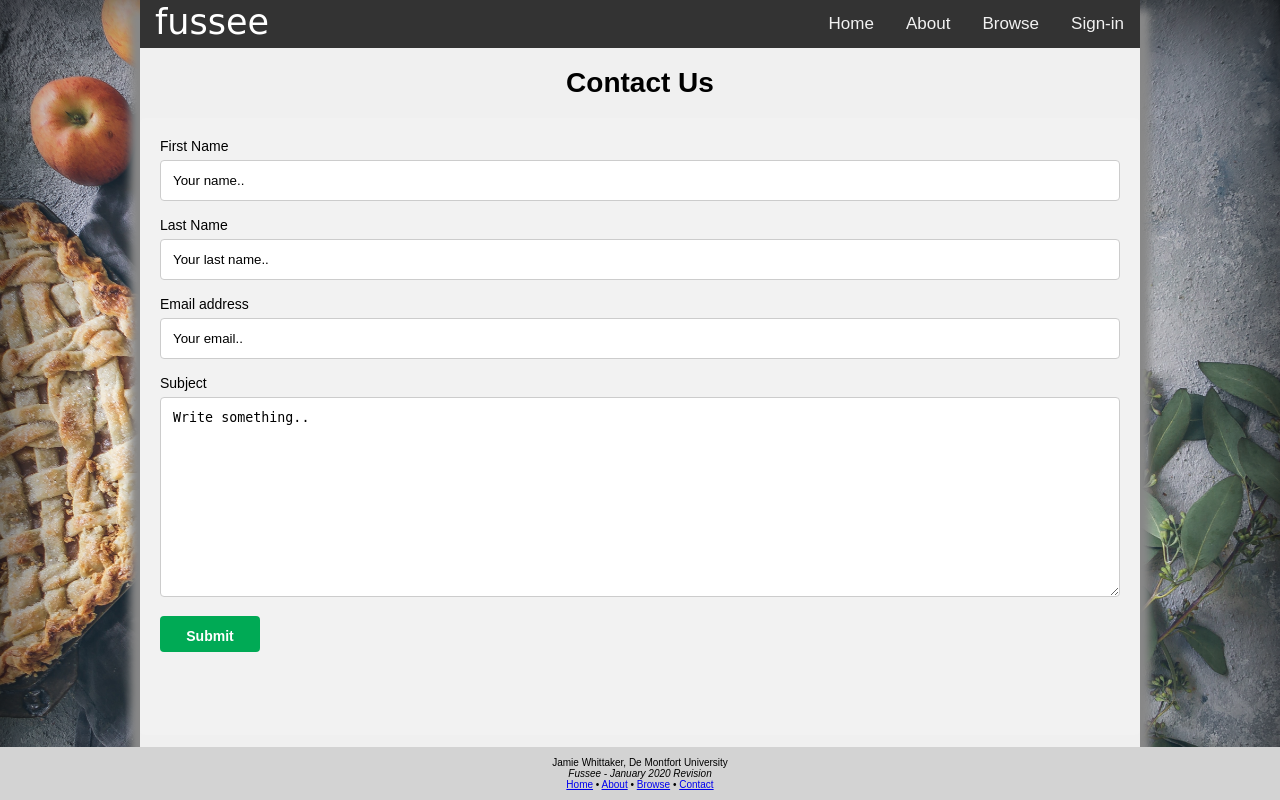
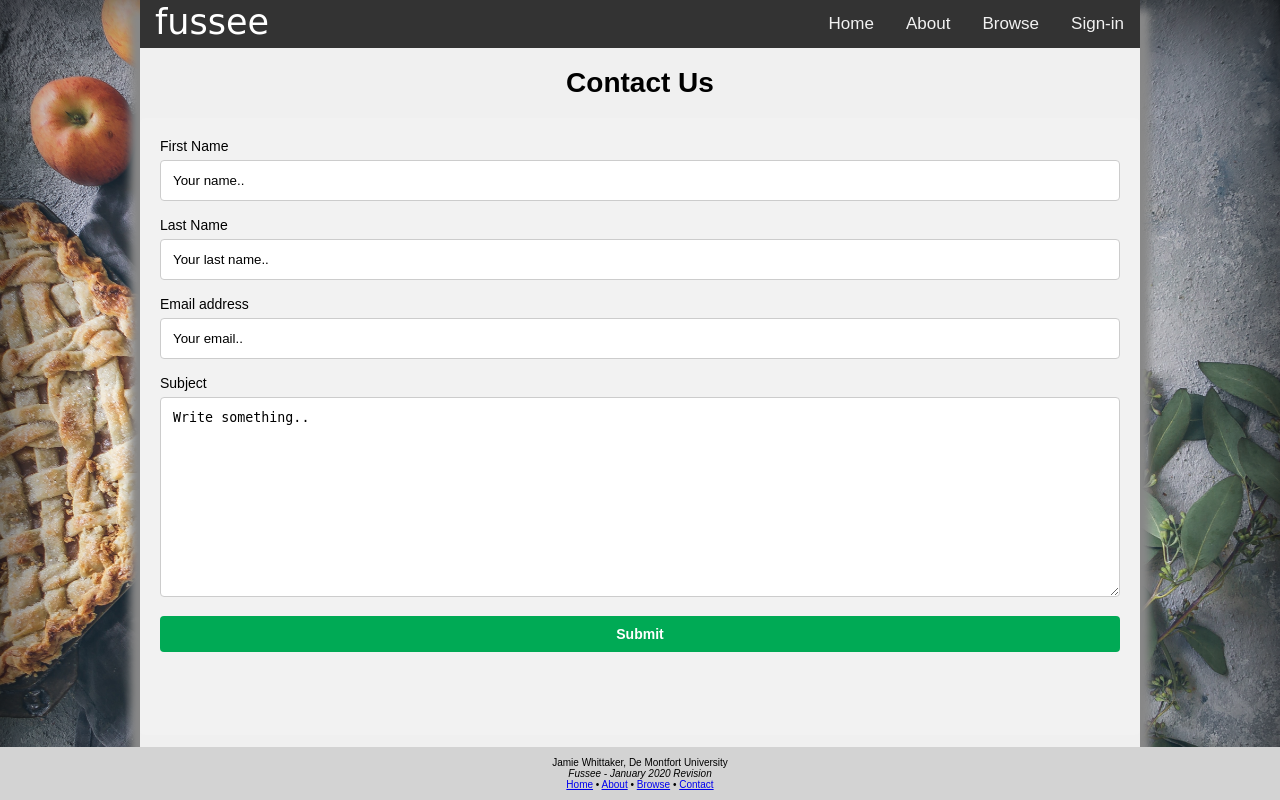
Before and after one commit to jamiewhittaker/fussee, a PHP site: template includes/app/templates/contact.html.twig in a window 1280 px wide. Run offline with PHP 8.4, Linux system fonts and the light colour scheme; the template is opened without the code that fills it, so the values that code supplies are empty; some libraries are stand-ins or nearby versions; some web fonts are replaced.

Commit message:
Bigger submit button

```diff
--- a/includes/app/templates/contact.html.twig
+++ b/includes/app/templates/contact.html.twig
@@ -18,10 +18,11 @@
         input[type=submit] {
             background-color: #00aa55;
             color: white;
-            padding: 12px 20px;
+            padding: 8px 24px;
             border: none;
             border-radius: 4px;
             cursor: pointer;
+            width: 100%;
         }
 
         /* When moving the mouse over the submit button, add a darker green color */
```
